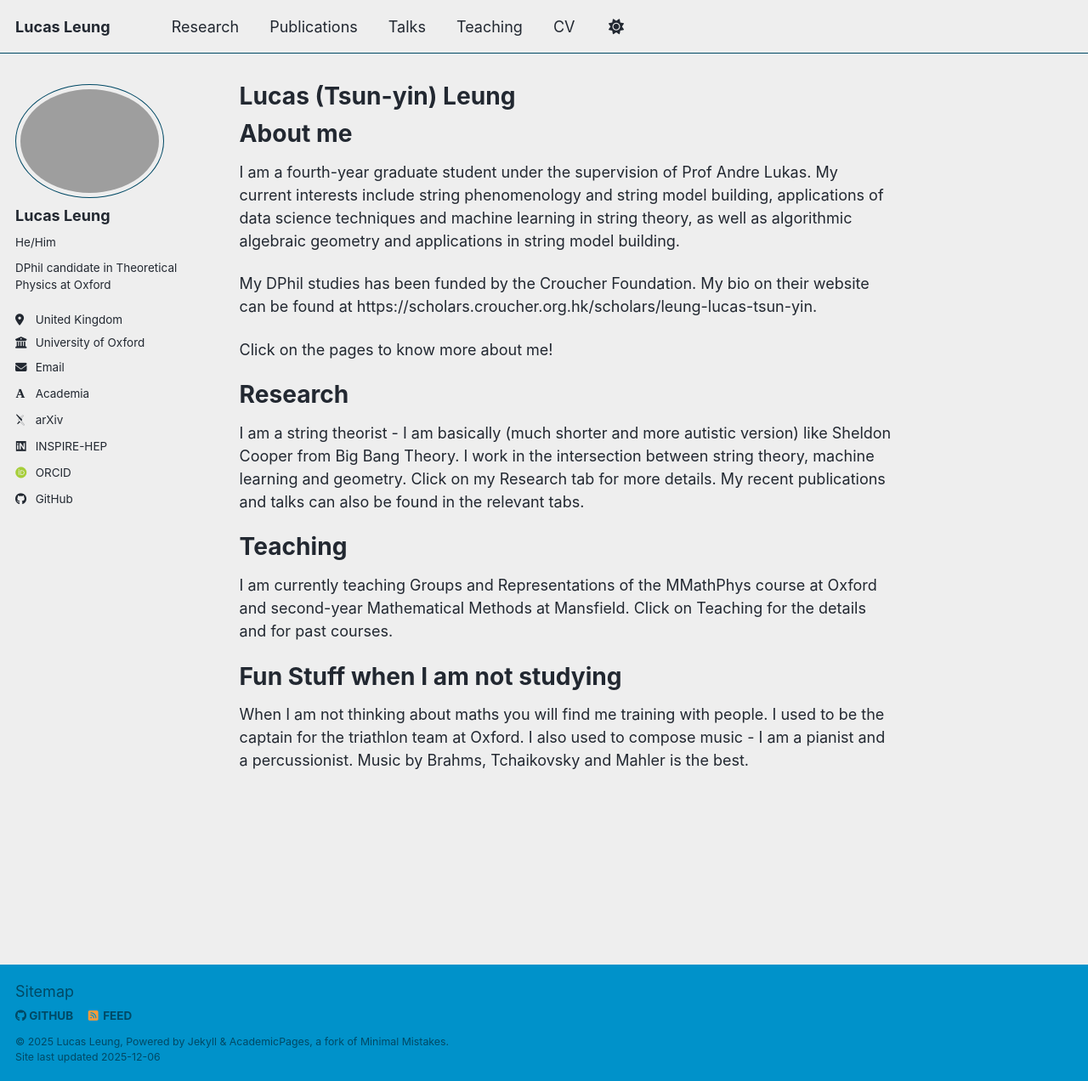
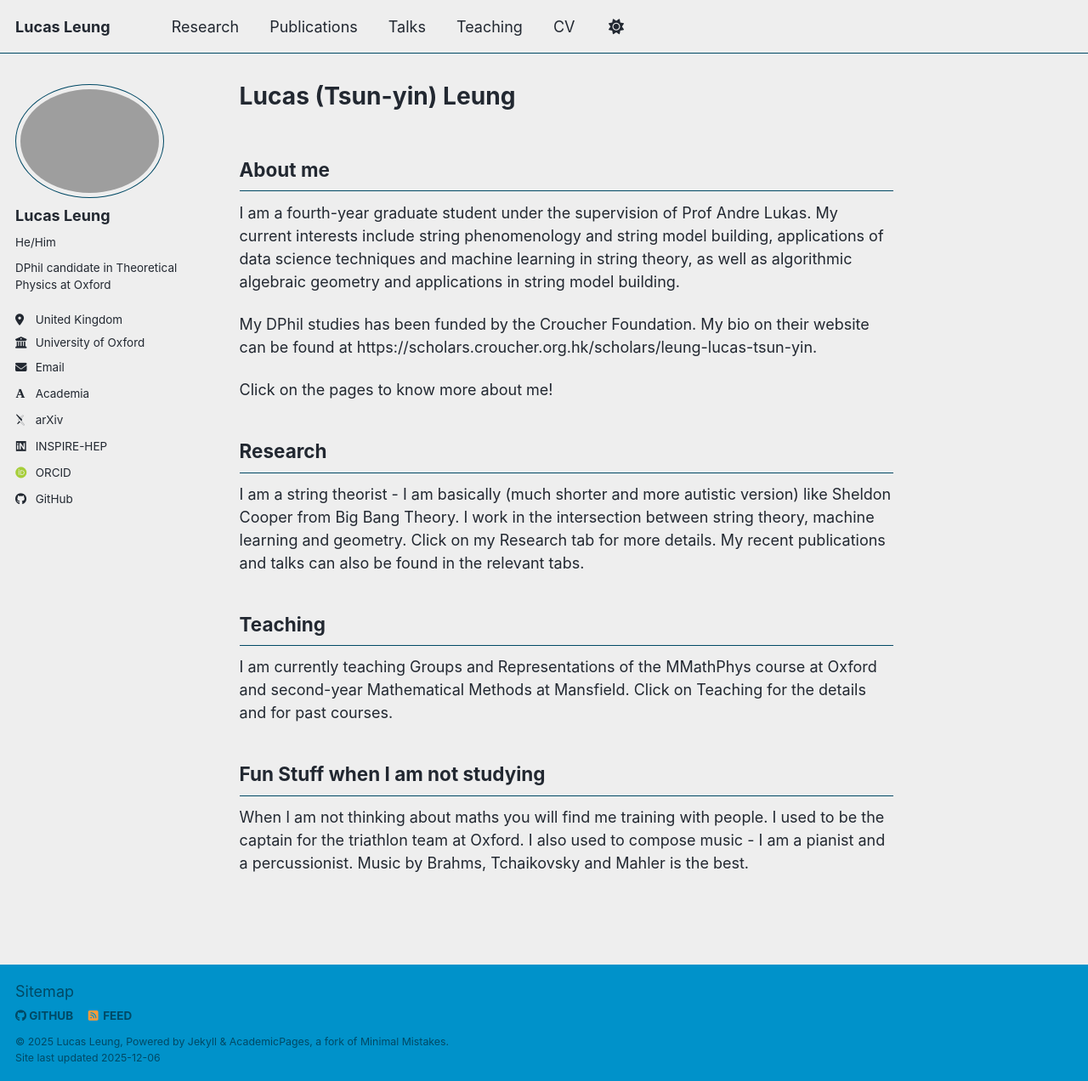
Before and after one commit to LucasLeung149/lucasleung149.github.io, a Jekyll site: the page built from _pages/about.md, in a window 1280 px wide and 1272 px high. Shown: the whole window at 85% size. Built offline with Jekyll 4.4.1, drawn with Linux system fonts in a browser that asks for light colours; some web fonts are replaced; a script bundle is joined from its source files by our own code; library files that are not in the unit come from our copies.

```diff
--- a/_pages/about.md
+++ b/_pages/about.md
@@ -7,25 +7,25 @@ redirect_from:
   - /about.html
 ---
 
-About me
-======
+## About me
+
 I am a fourth-year graduate student under the supervision of Prof Andre Lukas. My current interests include string phenomenology and string model building, applications of data science techniques and machine learning in string theory, as well as algorithmic algebraic geometry and applications in string model building.
 
 My DPhil studies has been funded by the Croucher Foundation. My bio on their website can be found at https://scholars.croucher.org.hk/scholars/leung-lucas-tsun-yin.
 
 Click on the pages to know more about me!
 
-Research
-======
+## Research
+
 I am a string theorist - I am basically (much shorter and more autistic version) like Sheldon Cooper from Big Bang Theory.
 I work in the intersection between string theory, machine learning and geometry. Click on my Research tab for more details.
 My recent publications and talks can also be found in the relevant tabs.
 
-Teaching
-======
+## Teaching
+
 I am currently teaching Groups and Representations of the MMathPhys course at Oxford and second-year Mathematical Methods at Mansfield. Click on Teaching for the details and for past courses.
 
-Fun Stuff when I am not studying
-======
+## Fun Stuff when I am not studying
+
 When I am not thinking about maths you will find me training with people. I used to be the captain for the triathlon team at Oxford.
 I also used to compose music - I am a pianist and a percussionist. Music by Brahms, Tchaikovsky and Mahler is the best.
```
Also changed, not shown: _publications/2025-07-03-paper.md (+1 -1 lines), _talks/2024-06-27-talk.md (+1 -1 lines).
